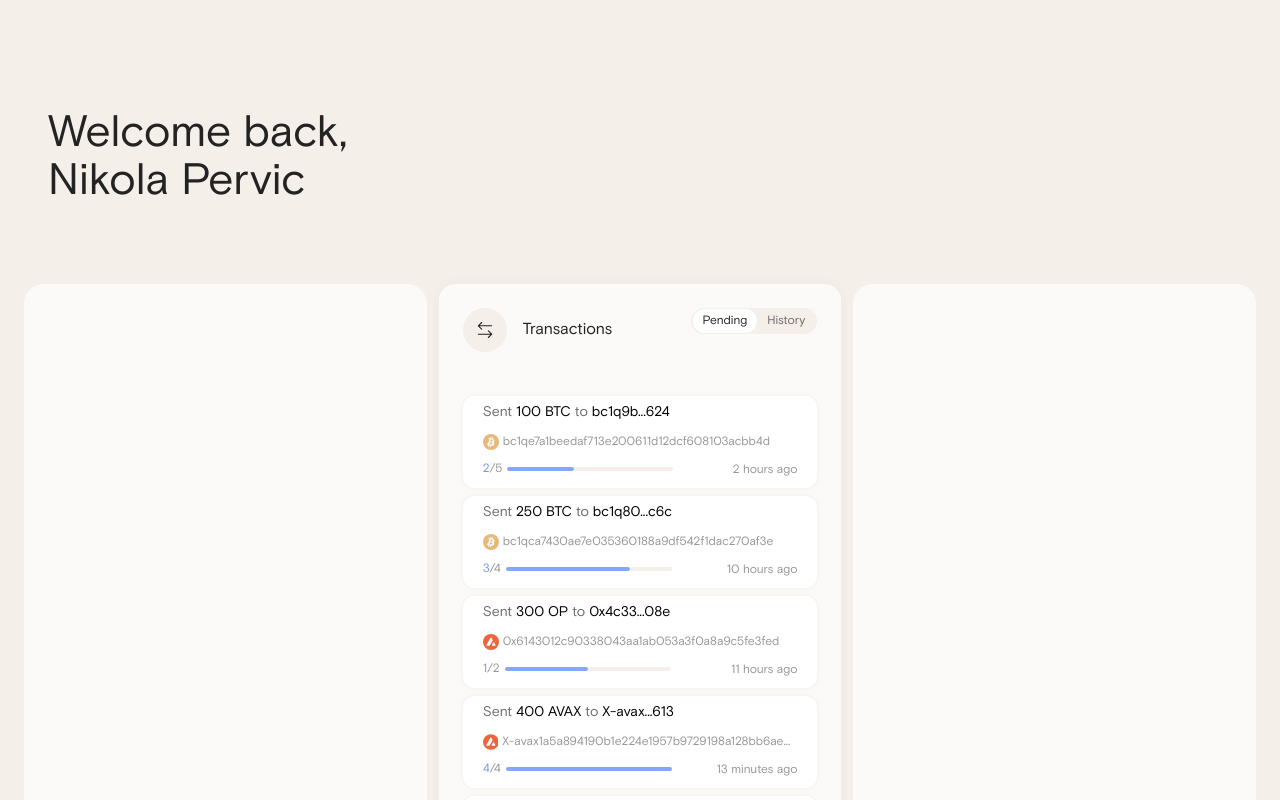
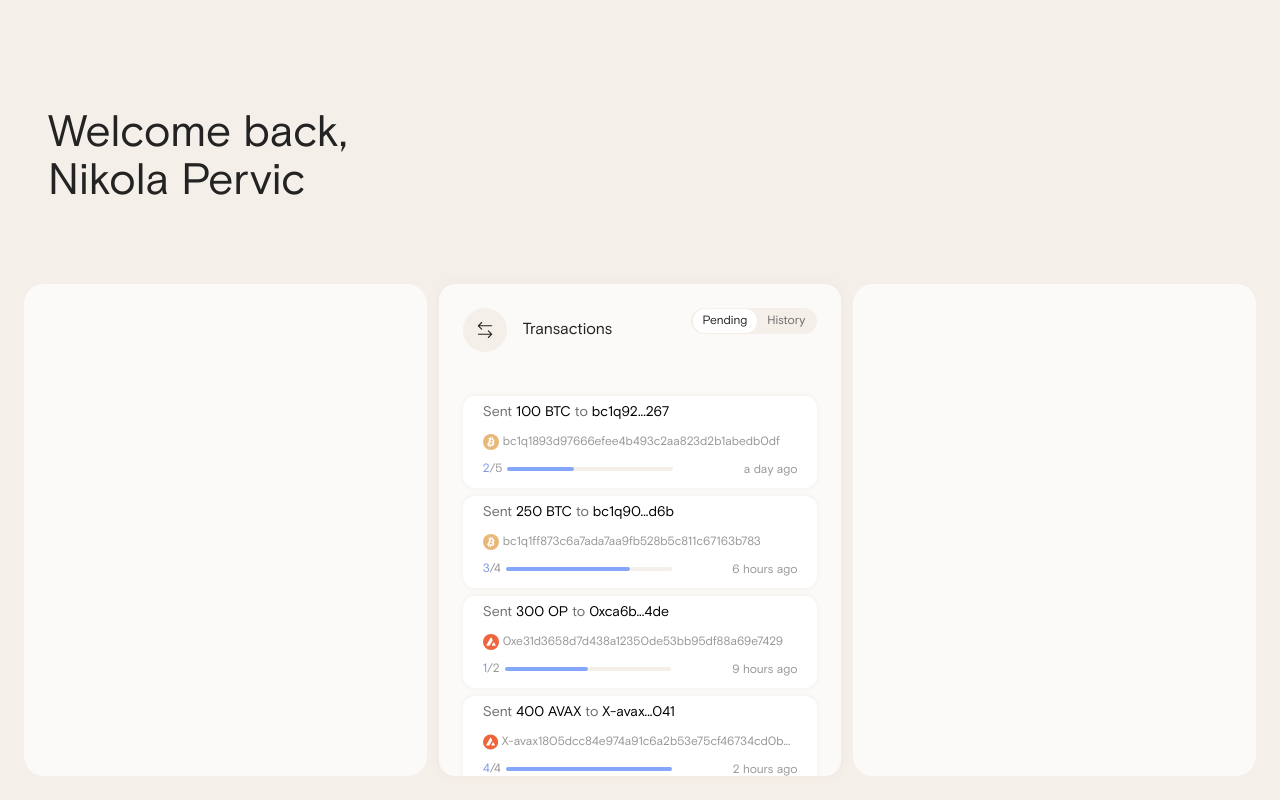
Before and after one commit to Thehambalamba/transaction-widget, a React (Vite) app: page / in a window 1280 px wide. Shown: the top 800 px of the page. Built offline with nearby package versions, Linux system fonts and the light colour scheme.

Commit message:
Hide scrollbar

```diff
--- a/src/App.tsx
+++ b/src/App.tsx
@@ -1,14 +1,18 @@
-import { useState, useEffect } from "react";
+import { useState, useEffect, useRef } from "react";
 import { transactionsResponse } from "./___mocks___/transactions-response";
 import WelcomeMessage from "./components/welcome-message";
 import TransactionWidget from "./components/transaction-widget";
+import useWindowDimensions from "./hooks/useWindowDimensions";
+import TransactionSkeleton from "./components/skeletons/transaction-skeleton";
 
 function App() {
+  const { height: windowHeight, isDesktop } = useWindowDimensions();
   const tabs = ["Pending", "History"];
   const [activeTab, setActiveTab] = useState(tabs[0]);
   const [transactions, setTransactions] = useState<
     typeof transactionsResponse | null
   >(null);
+  const ref = useRef<HTMLDivElement>(null);
 
   useEffect(() => {
     const fetchTransactions = async () => {
@@ -24,21 +28,42 @@ function App() {
     setActiveTab(event.currentTarget.name);
   }
 
+  const desktopPadding = 84;
+  const mobilePadding = desktopPadding - 24;
+
+  const height = ref.current?.offsetHeight ?? 0;
+  const widgetHeight =
+    windowHeight - (height + (isDesktop ? desktopPadding : mobilePadding));
+
   return (
     <div className="p-5 flex flex-col gap-4 xl:pt-12 xl:p-6 xl:gap-3 xl:min-h-screen">
+      <div ref={ref}>
         <WelcomeMessage
           firstName={transactions?.firstName}
           lastName={transactions?.lastName}
         />
+      </div>
       <div className="w-full xl:grid xl:grid-cols-3 xl:gap-3 xl:flex-1">
-        <div className="hidden xl:block h-full p-6 bg-[#fbfaf8] rounded-[20px]" />
+        <div className="hidden xl:block h-full p-6 bg-secondarySand50 rounded-[20px]" />
+        {!transactions ? (
+          <div className="overflow-hidden" style={{ maxHeight: widgetHeight }}>
+            <TransactionSkeleton />
+          </div>
+        ) : (
+          <div
+            className="w-full h-full bg-secondarySand50 rounded-2xl shadow-[0px_0px_8px_0px_rgba(232,221,209,0.40)] flex-col justify-start gap-6 inline-flex p-3 xl:p-6 xl:gap-11 xl:min-w-[375px] overflow-y-scroll scrollbar-hide"
+            style={{ height: widgetHeight }}
+          >
             <TransactionWidget
               tabs={tabs}
               activeTab={activeTab}
               changeActiveTab={changeActiveTab}
               transactions={transactions}
             />
-        <div className="hidden xl:block h-full p-6 bg-[#fbfaf8] rounded-[20px]" />
+          </div>
+        )}
+
+        <div className="hidden xl:block h-full p-6 bg-secondarySand50 rounded-[20px]" />
       </div>
     </div>
   );
--- a/src/___mocks___/transactions-response.ts
+++ b/src/___mocks___/transactions-response.ts
@@ -41,6 +41,16 @@ export const transactionsResponse: TransactionResponse = {
     createTransaction(8, "OP", 800, "1/1", TransactionStatus.Approved),
     createTransaction(9, "AVAX", 900, "3/5", TransactionStatus.Submitted),
     createTransaction(10, "STR", 10, "4/5", TransactionStatus.Rejected),
+    createTransaction(11, "BTC", 100, "2/5", TransactionStatus.Approved),
+    createTransaction(12, "BTC", 250, "3/4", TransactionStatus.Rejected),
+    createTransaction(13, "OP", 300, "1/2", TransactionStatus.Submitted),
+    createTransaction(14, "AVAX", 400, "4/4", TransactionStatus.Approved),
+    createTransaction(15, "SUI", 500, "0/3", TransactionStatus.Submitted),
+    createTransaction(16, "BTC", 600, "5/5", TransactionStatus.Approved),
+    createTransaction(17, "BTC", 700, "2/3", TransactionStatus.Rejected),
+    createTransaction(18, "OP", 800, "1/1", TransactionStatus.Approved),
+    createTransaction(19, "AVAX", 900, "3/5", TransactionStatus.Submitted),
+    createTransaction(20, "STR", 10, "4/5", TransactionStatus.Rejected),
   ],
   pending: [
     createTransaction(1, "BTC", 100, "2/5", TransactionStatus.Approved),
@@ -48,10 +58,20 @@ export const transactionsResponse: TransactionResponse = {
     createTransaction(3, "OP", 300, "1/2", TransactionStatus.Submitted),
     createTransaction(4, "AVAX", 400, "4/4", TransactionStatus.Approved),
     createTransaction(5, "SUI", 500, "0/3", TransactionStatus.Submitted),
-    createTransaction(6, "BTC", 600, "4/5", TransactionStatus.Approved),
+    createTransaction(6, "BTC", 600, "5/5", TransactionStatus.Approved),
     createTransaction(7, "BTC", 700, "2/3", TransactionStatus.Rejected),
     createTransaction(8, "OP", 800, "1/1", TransactionStatus.Approved),
     createTransaction(9, "AVAX", 900, "3/5", TransactionStatus.Submitted),
     createTransaction(10, "STR", 20, "4/5", TransactionStatus.Rejected),
+    createTransaction(11, "BTC", 100, "2/5", TransactionStatus.Approved),
+    createTransaction(12, "BTC", 250, "3/4", TransactionStatus.Rejected),
+    createTransaction(13, "OP", 300, "1/2", TransactionStatus.Submitted),
+    createTransaction(14, "AVAX", 400, "4/4", TransactionStatus.Approved),
+    createTransaction(15, "SUI", 500, "0/3", TransactionStatus.Submitted),
+    createTransaction(16, "BTC", 600, "5/5", TransactionStatus.Approved),
+    createTransaction(17, "BTC", 700, "2/3", TransactionStatus.Rejected),
+    createTransaction(18, "OP", 800, "1/1", TransactionStatus.Approved),
+    createTransaction(19, "AVAX", 900, "3/5", TransactionStatus.Submitted),
+    createTransaction(20, "STR", 20, "4/5", TransactionStatus.Rejected),
   ],
 };
--- a/src/components/skeletons/transaction-skeleton.tsx
+++ b/src/components/skeletons/transaction-skeleton.tsx
@@ -18,6 +18,16 @@ function TransactionSkeleton() {
         <Skeleton className="h-[88px] 2xl:h-[92px] w-full bg-secondarySand200 rounded-xl" />
         <Skeleton className="h-[88px] 2xl:h-[92px] w-full bg-secondarySand200 rounded-xl" />
         <Skeleton className="h-[88px] 2xl:h-[92px] w-full bg-secondarySand200 rounded-xl" />
+        <Skeleton className="h-[88px] 2xl:h-[92px] w-full bg-secondarySand200 rounded-xl" />
+        <Skeleton className="h-[88px] 2xl:h-[92px] w-full bg-secondarySand200 rounded-xl" />
+        <Skeleton className="h-[88px] 2xl:h-[92px] w-full bg-secondarySand200 rounded-xl" />
+        <Skeleton className="h-[88px] 2xl:h-[92px] w-full bg-secondarySand200 rounded-xl" />
+        <Skeleton className="h-[88px] 2xl:h-[92px] w-full bg-secondarySand200 rounded-xl" />
+        <Skeleton className="h-[88px] 2xl:h-[92px] w-full bg-secondarySand200 rounded-xl" />
+        <Skeleton className="h-[88px] 2xl:h-[92px] w-full bg-secondarySand200 rounded-xl" />
+        <Skeleton className="h-[88px] 2xl:h-[92px] w-full bg-secondarySand200 rounded-xl" />
+        <Skeleton className="h-[88px] 2xl:h-[92px] w-full bg-secondarySand200 rounded-xl" />
+        <Skeleton className="h-[88px] 2xl:h-[92px] w-full bg-secondarySand200 rounded-xl" />
       </div>
     </div>
   );
--- a/src/components/tab-button.tsx
+++ b/src/components/tab-button.tsx
@@ -19,7 +19,7 @@ function TabButton({ tab, activeTab, changeActiveTab }: Props) {
           "bg-white border-secondarySand200 !text-charcoal hover:!text-secondaryCharcoal400"
       )}
     >
-      <p className="text-inherit text-xs font-normal font-['Basis Grotesque Pro'] leading-[14px] 2xl:text-sm pt-0.5">
+      <p className="text-inherit text-xs font-normal font-['Basis Grotesque Pro'] leading-[14px] 2xl:text-sm pt-0.5 2xl:p-0">
         {tab}
       </p>
     </button>
--- a/src/components/transaction-widget.tsx
+++ b/src/components/transaction-widget.tsx
@@ -2,8 +2,6 @@ import NavArrow from "./icons/nav-arrrow";
 import TabButton from "./tab-button";
 import TransactionList from "./transaction-list";
 import type { transactionsResponse } from "../___mocks___/transactions-response";
-
-import TransactionSkeleton from "./skeletons/transaction-skeleton";
 
 type Props = {
   tabs: string[];
@@ -18,12 +16,8 @@ function TransactionWidget({
   changeActiveTab,
   transactions,
 }: Props) {
-  if (!transactions) {
-    return <TransactionSkeleton />;
-  }
-
   return (
-    <div className="w-full h-full bg-secondarySand50 rounded-2xl shadow-[0px_0px_8px_0px_rgba(232,221,209,0.40)] flex-col justify-start gap-6 inline-flex overflow-hidden p-3 xl:p-6 xl:gap-11 xl:min-w-[375px]">
+    <>
       <div className="flex justify-between">
         <div className="flex items-center gap-2 xl:gap-4">
           <div className="h-8 p-2 bg-secondarySand200 rounded-[74.89px] border-secondarySand300 justify-start items-start inline-flex xl:w-11 xl:h-11 2xl:h-[60px] 2xl:w-[60px] xl:justify-center xl:items-center">
@@ -44,13 +38,17 @@ function TransactionWidget({
           ))}
         </div>
       </div>
-      <TransactionList
-        transactions={
-          activeTab === "History" ? transactions.history : transactions.pending
-        }
-        isPending={activeTab !== "History"}
-      />
-    </div>
+      {transactions && (
+        <TransactionList
+          transactions={
+            activeTab === "History"
+              ? transactions.history
+              : transactions.pending
+          }
+          isPending={activeTab !== "History"}
+        />
+      )}
+    </>
   );
 }
 
--- /dev/null
+++ b/src/hooks/useWindowDimensions.ts
@@ -0,0 +1,28 @@
+import { useState, useEffect } from "react";
+
+function getWindowDimensions() {
+  const { innerWidth: width, innerHeight: height } = window;
+  const isDesktop = width >= 1280;
+  return {
+    width,
+    height,
+    isDesktop,
+  };
+}
+
+export default function useWindowDimensions() {
+  const [windowDimensions, setWindowDimensions] = useState(
+    getWindowDimensions()
+  );
+
+  useEffect(() => {
+    function handleResize() {
+      setWindowDimensions(getWindowDimensions());
+    }
+
+    window.addEventListener("resize", handleResize);
+    return () => window.removeEventListener("resize", handleResize);
+  }, []);
+
+  return windowDimensions;
+}
--- a/tailwind.config.js
+++ b/tailwind.config.js
@@ -4,7 +4,7 @@ export default {
   theme: {
     extend: {
       screens: {
-        '2xl': '1920px',
+        "2xl": "1920px",
       },
       colors: {
         charcoal: "#232323",
@@ -24,5 +24,19 @@ export default {
       },
     },
   },
-  plugins: [],
+  plugins: [
+    ({ addUtilities }) => {
+      addUtilities({
+        ".scrollbar-hide": {
+          /* Hide scrollbar for Chrome, Safari, and Opera */
+          "-webkit-overflow-scrolling": "touch",
+          "scrollbar-width": "none" /* Firefox */,
+          "-ms-overflow-style": "none" /* IE and Edge */,
+          "&::-webkit-scrollbar": {
+            display: "none" /* Chrome, Safari, and Opera */,
+          },
+        },
+      });
+    },
+  ],
 };
```
Lines whose indentation alone changed are shown as unchanged.
